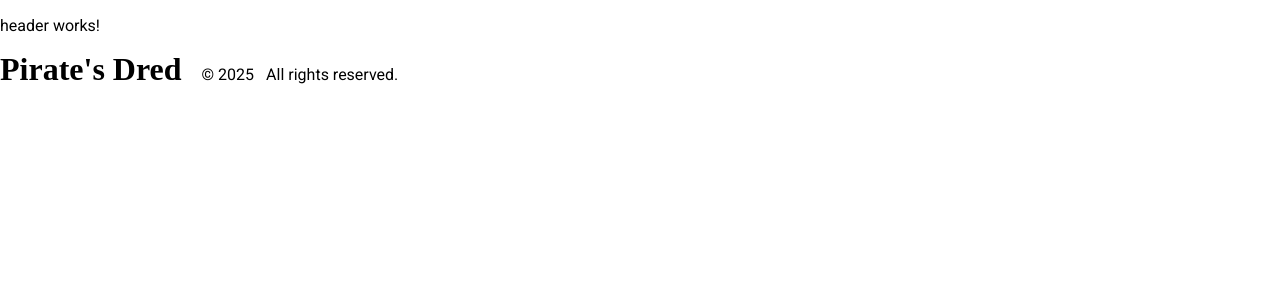
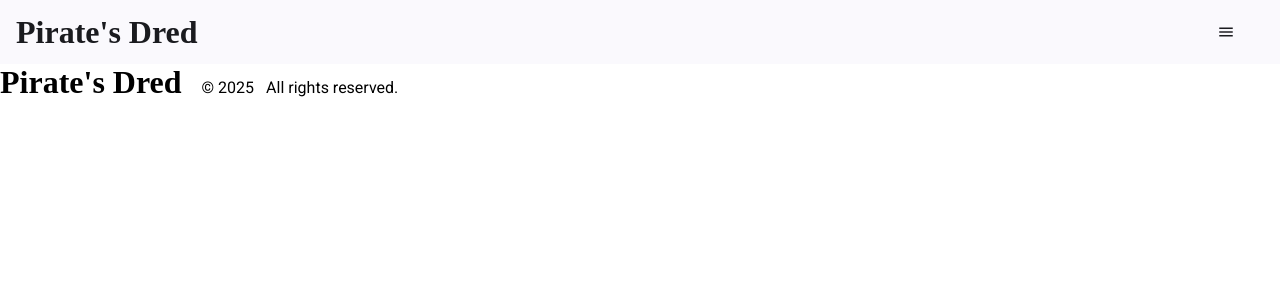
Before and after one commit to ChadESmith42/pirates-dred-ui, an Angular app: page / in a window 1280 px wide. Shown: the top 300 px of the page. Built offline with nearby package versions, Linux system fonts and the light colour scheme; a web font is replaced by a local one.

Commit message:
feat: implement header component with toolbar and menu

```diff
--- a/src/components/header/header.component.html
+++ b/src/components/header/header.component.html
@@ -1 +1,15 @@
-<p>header works!</p>
+<header>
+  <mat-toolbar>
+    <article class="title">Pirate's Dred</article>
+    <span class="spacer"></span>
+    <article>
+      <button mat-button [matMenuTriggerFor]="menu" type="button" aria-label="Menu Button">
+        <mat-icon [fontIcon]="'menu'"></mat-icon>
+      </button>
+      <mat-menu #menu="matMenu">
+        <button mat-menu-item>Item 1</button>
+        <button mat-menu-item>Item 2</button>
+      </mat-menu>
+    </article>
+  </mat-toolbar>
+</header>
--- a/src/components/header/header.component.scss
+++ b/src/components/header/header.component.scss
@@ -0,0 +1,9 @@
+@use '../../mixins/font.mixin.scss' as font;
+
+.title {
+  @include font.font-style('fancy');
+}
+
+.spacer {
+  flex: 1 1 auto;
+}
```
Also changed, not shown: src/components/header/header.component.ts (+10 -1 lines).
